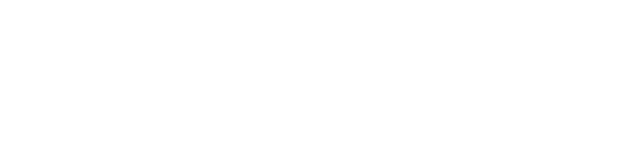
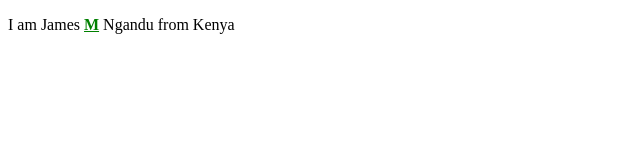
Before and after one commit to jmngandu/Udemy-css-javascript, a plain HTML site: page css/selectors.html in a window 1280 px wide. Shown: the whole page, without its empty margins (0-640 px from the left). Drawn offline with Linux system fonts and the light colour scheme.

Commit message:
selectors

```diff
--- a/css/selectors.html
+++ b/css/selectors.html
@@ -5,8 +5,14 @@
     <meta http-equiv="X-UA-Compatible" content="IE=edge">
     <meta name="viewport" content="width=device-width, initial-scale=1.0">
     <title>selectors</title>
+    <style>
+        p b{
+            color: green;
+            text-decoration: underline;
+        }
+    </style>
 </head>
 <body>
-
+    <p>I am James <b>M</b> Ngandu from Kenya</p>
 </body>
 </html>
```
